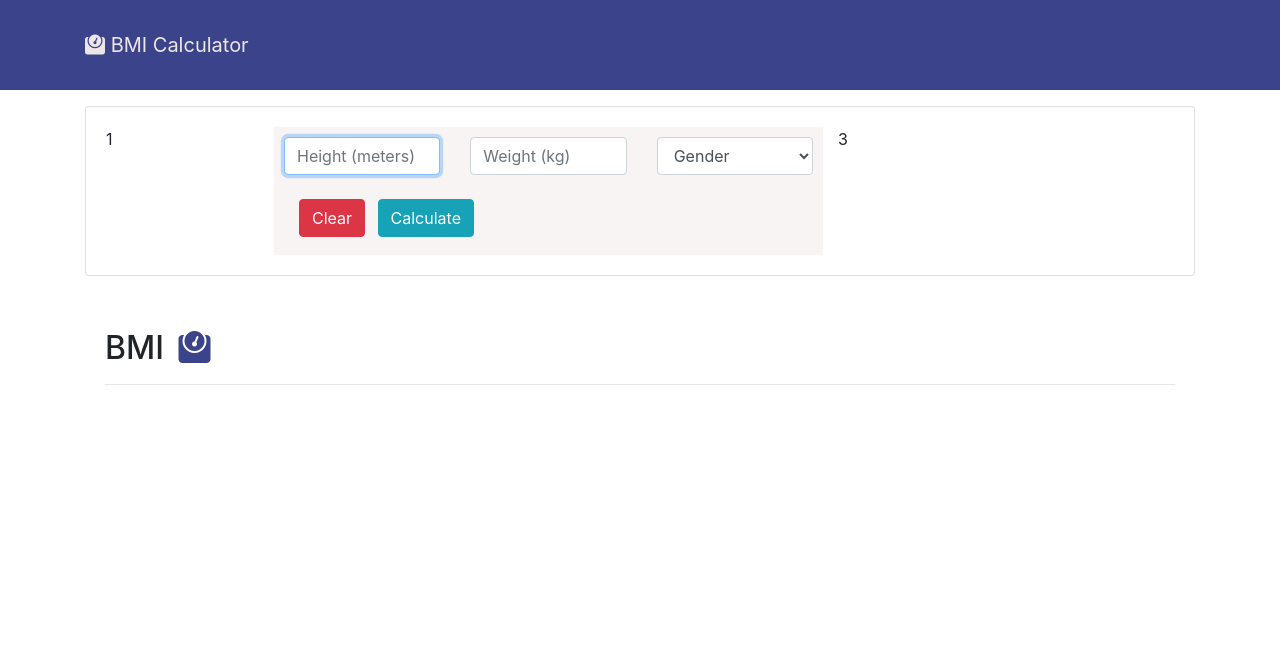
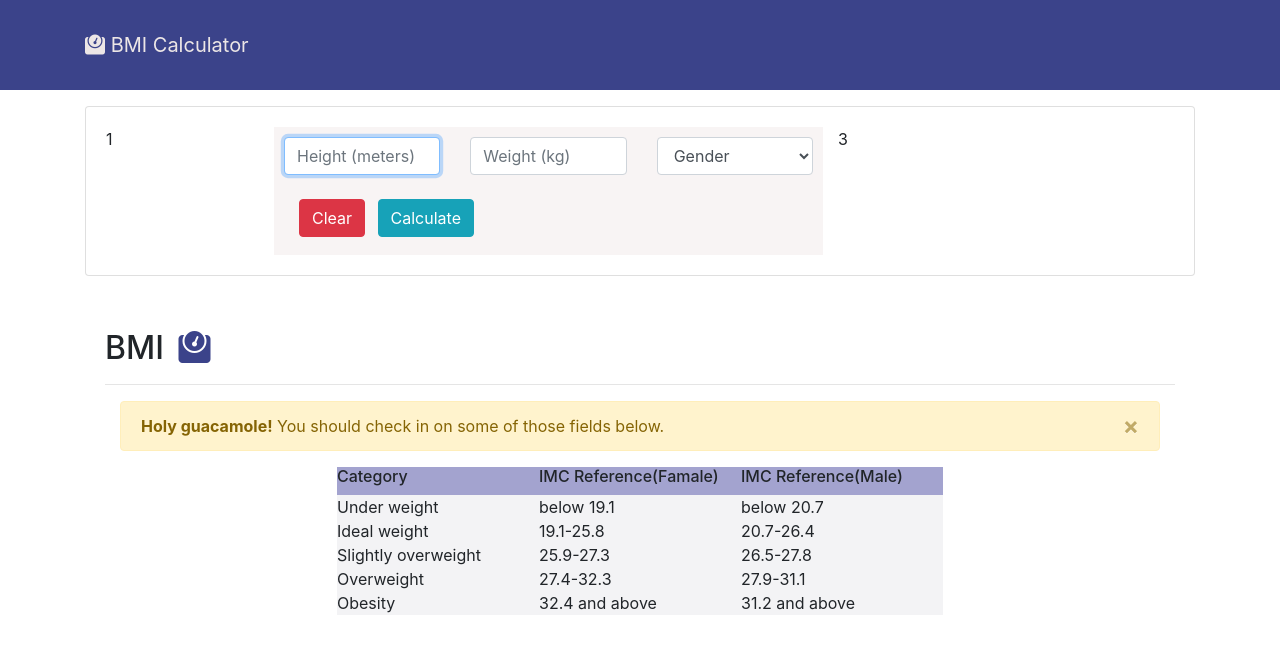
Before and after one commit to alexandrepalmag/BMI-Calculator-with-jQuery, a website: page index.html in a window 1280 px wide. Drawn offline with Linux system fonts and the light colour scheme; some packages are replaced by stand-ins of ours; a script that the page names is missing.

Commit message:
development of results layout

```diff
--- a/css/style.css
+++ b/css/style.css
@@ -42,3 +42,6 @@ body==>result
 .showHidden {
     display:none;
 }
+/* =======================================
+results
+===========================================*/
--- a/index.html
+++ b/index.html
@@ -36,10 +36,12 @@
                         <form id="form-id">
                             <div class="row">
                                 <div class="col">
-                                    <input type="text" class="form-control" placeholder="Height (meters)" name="height" id="height" autofocus>
+                                    <input type="text" class="form-control" placeholder="Height (meters)" name="height"
+                                        id="height" autofocus>
                                 </div>
                                 <div class="col">
-                                    <input type="text" class="form-control" placeholder="Weight (kg)" name="weight" id="weight">
+                                    <input type="text" class="form-control" placeholder="Weight (kg)" name="weight"
+                                        id="weight">
                                 </div>
                                 <div class="col">
                                     <select class="form-control" name="gender" id="gender">
@@ -76,18 +78,46 @@
                     </h2>
                 </span>
                 <hr>
-                <div>
-                    <div id="typepass">
-                        <h4>
-
-                        </h4>
-                        <br>
-                        <div id="strengthResult">
-
+                <div class="container">
+                    <div id="alertResult">
+                        <div class="alert alert-warning alert-dismissible fade show" role="alert">
+                            <strong>Holy guacamole!</strong> You should check in on some of those fields below.
+                            <button type="button" class="close" data-dismiss="alert" aria-label="Close">
+                                <span aria-hidden="true">&times;</span>
+                            </button>
+                        </div>
+                    </div>
+                    <!-- grid result -->
+                    <div id="gridResult" class="container">
+                        <div class="row" style="width: 60%;margin-left: 20%;">
+                            <div class="col-4">
+                                <div class="row" style="background: #a3a3cf;"><h6>Category</h6></div>
+                                <div class="row" style="background: #f3f3f5;">Under weight</div>
+                                <div class="row" style="background: #f3f3f5;">Ideal weight</div>
+                                <div class="row" style="background: #f3f3f5;">Slightly overweight</div>
+                                <div class="row" style="background: #f3f3f5;">Overweight</div>
+                                <div class="row" style="background: #f3f3f5;">Obesity</div>
+                            </div>
+                            <div class="col-4">
+                                <div class="row" style="background: #a3a3cf;"><h6>IMC Reference(Famale)</h6></div>
+                                <div class="row" style="background: #f3f3f5;">below 19.1</div>
+                                <div class="row" style="background: #f3f3f5;">19.1-25.8</div>
+                                <div class="row" style="background: #f3f3f5;">25.9-27.3</div>
+                                <div class="row" style="background: #f3f3f5;">27.4-32.3</div>
+                                <div class="row" style="background: #f3f3f5;">32.4 and above</div>
+                            </div>
+                            <div class="col-4">
+                                <div class="row" style="background: #a3a3cf;"><h6>IMC Reference(Male)</h6></div>
+                                <div class="row" style="background: #f3f3f5;">below 20.7</div>
+                                <div class="row" style="background: #f3f3f5;">20.7-26.4</div>
+                                <div class="row" style="background: #f3f3f5;">26.5-27.8</div>
+                                <div class="row" style="background: #f3f3f5;">27.9-31.1</div>
+                                <div class="row" style="background: #f3f3f5;">31.2 and above</div>
+                            </div>
                         </div>
                     </div>
                 </div>
-            </div>
+            </div><!-- en card-body -->
         </div>
     </div>
     </div>
```
